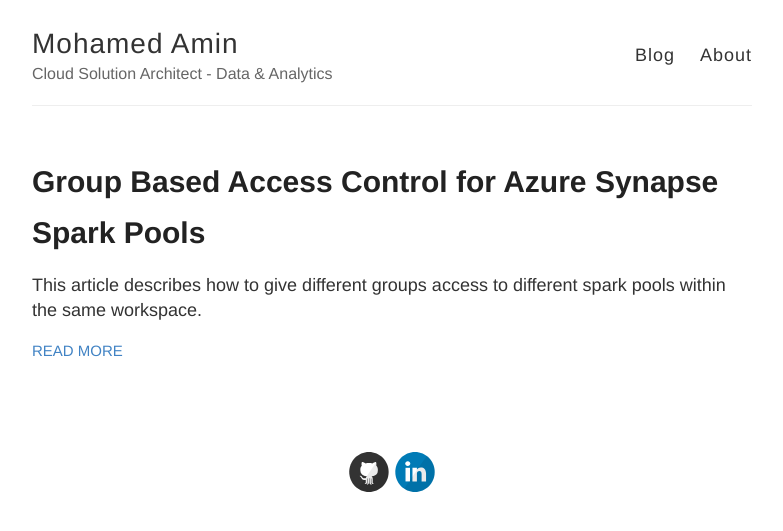
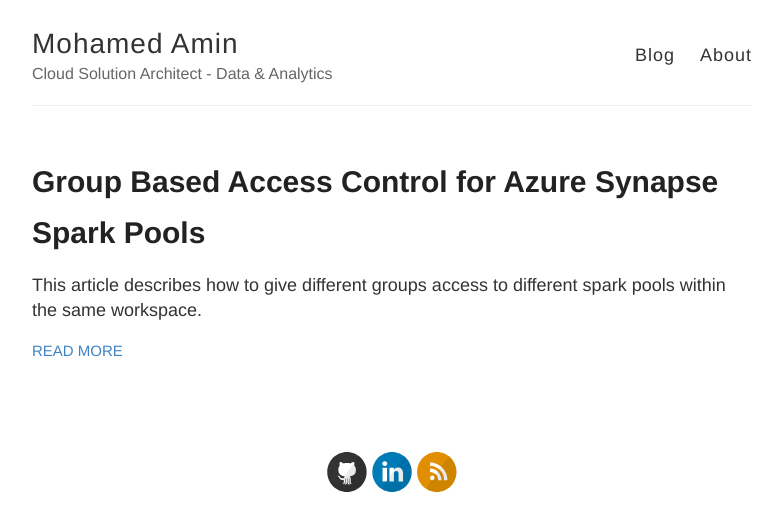
Before and after one commit to modamin/modamin.github.io, a Jekyll site: the page built from index.html, in a window 1280 px wide. Shown: the top 531 px of the page, without its empty margins (248-1031 px from the left). Built offline with Jekyll 4.4.1, drawn with Linux system fonts in a browser that asks for light colours.

Commit message:
added rss

```diff
--- a/_config.yml
+++ b/_config.yml
@@ -19,7 +19,7 @@
 footer-links:
   github: aminsrc
   linkedin: mhamin
-  rss: # just type anything here for a working RSS icon
+  rss: yes_please
 
 # Your website URL (e.g. http://barryclark.github.io or http://www.barryclark.co)
 # Used for Sitemap.xml and your RSS feed
```
